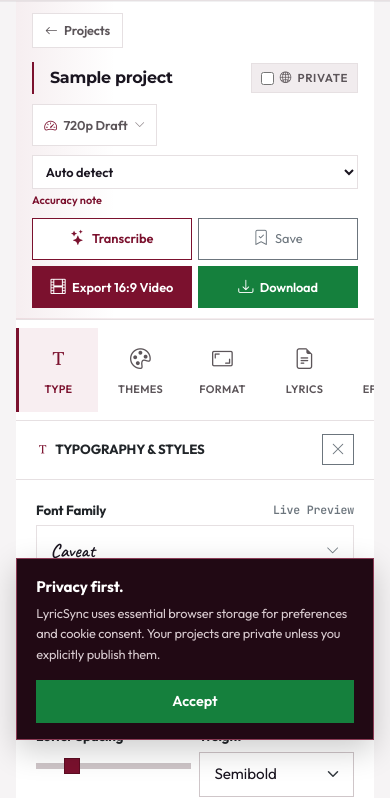
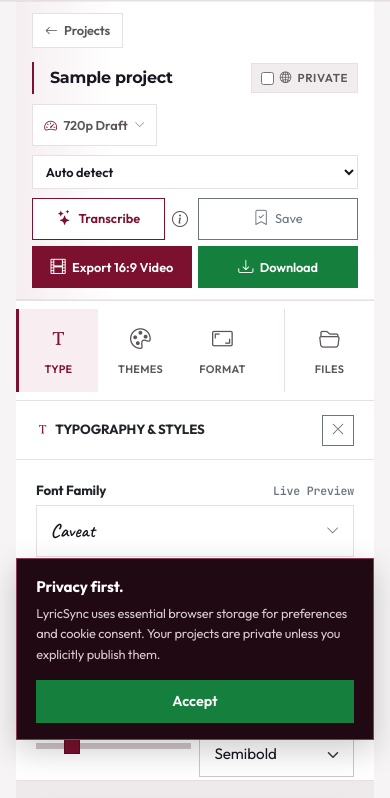
Before and after one commit to silatanui/LyricSync, a Flask app: page /editor/1 in a window 390 px wide. Shown: the part 88-886 px from the top of the page. Run offline with Flask 3, Linux system fonts and the light colour scheme; a user stored in the database is signed in; tables that the repository leaves empty hold one stand-in row (values such as "Sample post"); grey boxes marked "Sample" are stand-in pictures; data that the repository does not hold is empty; some libraries are stand-ins or nearby versions; some web fonts are replaced.

Commit message:
Fix /LyricSync download links and polish editor Files, AI busy, and privacy UX.
Co-authored-by: Cursor <cursoragent@cursor.com>

```diff
--- a/app/routes/projects.py
+++ b/app/routes/projects.py
@@ -380,6 +380,15 @@ def update_project_background(project_id: str):
             "success": False,
             "error": {"code": "PROJECT_NOT_FOUND", "message": "Project not found.", "retryable": False}
         }), 404
+    if not user_can_edit_project(current_user, project):
+        return jsonify({
+            "success": False,
+            "error": {
+                "code": "FORBIDDEN",
+                "message": "Only the project owner can change backgrounds.",
+                "retryable": False,
+            },
+        }), 403
 
     data = request.get_json() or {}
     template_id = data.get("template", "burgundy_studio").strip() or "burgundy_studio"
@@ -618,6 +627,15 @@ def upload_custom_background_video(project_id: str):
             "success": False,
             "error": {"code": "PROJECT_NOT_FOUND", "message": "Project not found.", "retryable": False}
         }), 404
+    if not user_can_edit_project(current_user, project):
+        return jsonify({
+            "success": False,
+            "error": {
+                "code": "FORBIDDEN",
+                "message": "Only the project owner can upload custom video backgrounds.",
+                "retryable": False,
+            },
+        }), 403
 
     video_file = request.files.get("video")
     if not video_file or not video_file.filename:
@@ -719,6 +737,16 @@ def list_project_files(project_id: str):
             "success": False,
             "error": {"code": "PROJECT_NOT_FOUND", "message": "Project not found.", "retryable": False}
         }), 404
+    # Library is always private to the owner — even if the project is public.
+    if not user_can_edit_project(current_user, project):
+        return jsonify({
+            "success": False,
+            "error": {
+                "code": "FORBIDDEN",
+                "message": "Project files are private to the owner.",
+                "retryable": False,
+            },
+        }), 403
 
     proj_dir = get_project_dir(project_id)
     files_dir = proj_dir / "files"
@@ -788,7 +816,8 @@ def stream_project_file(project_id: str, asset_id: str):
     project = db.session.get(Project, project_id)
     if not project:
         return "Project not found", 404
-    if not user_can_access_project(current_user, project):
+    # Never expose library assets to non-owners (public projects only share the active background).
+    if not user_can_edit_project(current_user, project):
         return "Forbidden", 403
     asset = db.session.get(MediaAsset, asset_id)
     if not asset or asset.project_id != project_id:
@@ -800,7 +829,7 @@ def stream_project_file(project_id: str, asset_id: str):
         return "File missing on disk", 404
     from app.utils.files import detect_mime_type
     response = send_file(str(path), mimetype=asset.mime_type or detect_mime_type(path), conditional=True)
-    response.headers["Cache-Control"] = "public, max-age=86400"
+    response.headers["Cache-Control"] = "private, max-age=3600"
     response.headers["Accept-Ranges"] = "bytes"
     return response
 
@@ -814,6 +843,15 @@ def apply_project_file(project_id: str, asset_id: str):
             "success": False,
             "error": {"code": "PROJECT_NOT_FOUND", "message": "Project not found.", "retryable": False}
         }), 404
+    if not user_can_edit_project(current_user, project):
+        return jsonify({
+            "success": False,
+            "error": {
+                "code": "FORBIDDEN",
+                "message": "Only the project owner can apply library files.",
+                "retryable": False,
+            },
+        }), 403
     asset = db.session.get(MediaAsset, asset_id)
     if not asset or asset.project_id != project_id:
         return jsonify({
@@ -872,6 +910,15 @@ def upload_project_file(project_id: str):
             "success": False,
             "error": {"code": "PROJECT_NOT_FOUND", "message": "Project not found.", "retryable": False}
         }), 404
+    if not user_can_edit_project(current_user, project):
+        return jsonify({
+            "success": False,
+            "error": {
+                "code": "FORBIDDEN",
+                "message": "Only the project owner can upload files to this library.",
+                "retryable": False,
+            },
+        }), 403
 
     upload = request.files.get("file") or request.files.get("image") or request.files.get("video")
     if not upload or not upload.filename:
--- a/static/css/style.css
+++ b/static/css/style.css
@@ -573,19 +573,45 @@ html[data-theme="dark"] .theme-toggle-btn .theme-icon-light {
     min-height: 34px;
 }
 
-.transcription-disclaimer-toggle {
+.editor-transcribe-group {
+    display: inline-flex;
+    align-items: center;
+    gap: 0.2rem;
+}
+
+.editor-accuracy-tip {
+    display: inline-flex;
+    align-items: center;
+    justify-content: center;
+    width: 1.85rem;
+    height: 1.85rem;
     border: 0;
+    border-radius: 999px;
     background: transparent;
+    color: var(--text-secondary);
+    padding: 0;
+    line-height: 1;
+    transition: color 0.15s ease, background 0.15s ease;
+}
+.editor-accuracy-tip:hover,
+.editor-accuracy-tip:focus {
     color: var(--brand-burgundy);
-    font-size: 0.68rem;
-    font-weight: 600;
-    text-align: left;
-    padding: 0;
-    text-decoration: none;
-}
-.transcription-disclaimer-toggle:hover {
-    color: var(--brand-burgundy-hover);
-    text-decoration: underline;
+    background: var(--brand-burgundy-light);
+    outline: none;
+}
+.editor-accuracy-tip i {
+    font-size: 1rem;
+}
+
+.editor-accuracy-popover {
+    max-width: 280px;
+    font-size: 0.78rem;
+    line-height: 1.45;
+    border: 1px solid var(--border-color);
+    box-shadow: 0 8px 24px rgba(0, 0, 0, 0.12);
+}
+.editor-accuracy-popover .popover-body {
+    color: var(--text-primary);
 }
 
 .editor-action-btn {
@@ -1777,10 +1845,29 @@ html[data-theme="dark"] .wizard-nav {
     border-right: 1px solid var(--border-color);
     display: flex;
     flex-direction: column;
-    align-items: center;
+    align-items: stretch;
     padding: 0.5rem 0;
     z-index: 90;
     user-select: none;
+    height: 100%;
+    max-height: 100%;
+    overflow: hidden;
+}
+.dock-tab-stack {
+    display: flex;
+    flex-direction: column;
+    align-items: stretch;
+    flex: 1 1 auto;
+    min-height: 0;
+    overflow-y: auto;
+    overflow-x: hidden;
+    scrollbar-width: thin;
+}
+.dock-tab-files {
+    flex: 0 0 auto;
+    margin-top: auto;
+    border-top: 1px solid var(--border-color);
+    background: var(--surface-card);
 }
 
 .dock-tab-btn {
@@ -4116,9 +4244,28 @@ html[data-theme="dark"] .active-lyric-text {
         min-width: 100%;
         max-width: none;
         flex-direction: row;
+        align-items: stretch;
         overflow-x: auto;
+        overflow-y: hidden;
+        height: auto;
+        max-height: none;
         border-right: 0;
         border-bottom: 1px solid var(--border-color);
+    }
+
+    .dock-tab-stack {
+        flex-direction: row;
+        flex: 1 1 auto;
+        overflow-x: auto;
+        overflow-y: hidden;
+    }
+
+    .dock-tab-files {
+        margin-top: 0;
+        margin-left: auto;
+        border-top: 0;
+        border-left: 1px solid var(--border-color);
+        flex: 0 0 auto;
     }
 
     .dock-tab-btn {
--- a/static/js/editor.js
+++ b/static/js/editor.js
@@ -4,6 +4,14 @@
 document.addEventListener('DOMContentLoaded', async () => {
     const workspace = document.querySelector('.editor-workspace');
     if (!workspace) return;
+
+    const accuracyTip = document.getElementById('transcriptionAccuracyTip');
+    if (accuracyTip && window.bootstrap?.Popover) {
+        bootstrap.Popover.getOrCreateInstance(accuracyTip, {
+            container: 'body',
+            sanitize: true,
+        });
+    }
 
     const projectId = workspace.getAttribute('data-project-id');
     const isAdmin = workspace.getAttribute('data-is-admin') === 'true';
@@ -495,7 +503,10 @@ document.addEventListener('DOMContentLoaded', async () => {
 
             // If a rendered video is already available, reveal header download button immediately
             if (res.has_render && downloadHeaderBtn) {
-                downloadHeaderBtn.href = res.download_url || `/api/projects/${projectId}/download`;
+                const fallbackDl = (typeof window.lyricSyncAbsoluteUrl === 'function')
+                    ? window.lyricSyncAbsoluteUrl(`/api/projects/${projectId}/download`)
+                    : `/api/projects/${projectId}/download`;
+                downloadHeaderBtn.href = res.download_url || fallbackDl;
                 downloadHeaderBtn.classList.remove('d-none');
                 downloadHeaderBtn.classList.add('d-flex');
             }
@@ -1309,6 +1320,8 @@ document.addEventListener('DOMContentLoaded', async () => {
     async function applyThemeCard(card, tid) {
         selectTemplate(tid);
         const isAiTheme = tid === 'ai_lyric_scene';
+        const aiBusy = document.getElementById('aiThemeBusy');
+        const generateBtn = document.getElementById('generateAiThemeBtn');
         const previewImage = card?.querySelector?.('img');
         if (previewImage && previewImage.src && !isAiTheme) {
             videoContainer.style.backgroundImage = `url("${previewImage.src}")`;
@@ -1316,12 +1329,18 @@ document.addEventListener('DOMContentLoaded', async () => {
         } else {
             videoContainer.classList.add('theme-preview-loading');
         }
-        if (themeApplyStatus) {
+        if (isAiTheme) {
+            videoContainer.classList.add('is-ai-painting');
+            if (aiBusy) aiBusy.classList.remove('d-none');
+            if (generateBtn) {
+                generateBtn.disabled = true;
+                generateBtn.setAttribute('aria-busy', 'true');
+            }
+            if (themeApplyStatus) themeApplyStatus.classList.add('d-none');
+        } else if (themeApplyStatus) {
             themeApplyStatus.classList.remove('d-none', 'text-danger');
             themeApplyStatus.classList.add('text-success');
-            themeApplyStatus.innerHTML = isAiTheme
-                ? '<span class="spinner-border spinner-border-sm me-1"></span> Painting AI lyric scene from your song…'
-                : '<span class="spinner-border spinner-border-sm me-1"></span> Applying theme...';
+            themeApplyStatus.innerHTML = '<span class="ai-busy-orbit me-2" aria-hidden="true" style="display:inline-block;vertical-align:-0.15rem;width:0.85rem;height:0.85rem;margin:0;"></span> Applying theme…';
         }
         const aiPromptPreview = document.getElementById('aiThemePromptPreview');
         try {
@@ -1353,7 +1372,19 @@ document.addEventListener('DOMContentLoaded', async () => {
             if (isAiTheme && (err?.code === 'IMAGE_CREDITS_EXHAUSTED' || err?.error?.code === 'IMAGE_CREDITS_EXHAUSTED')) {
                 openPremiumUpgradeModal();
             }
-            if (themeApplyStatus) {
+            if (isAiTheme && aiBusy) {
+                aiBusy.classList.remove('d-none');
+                const copy = aiBusy.querySelector('.ai-busy-copy');
+                if (copy) {
+                    copy.innerHTML = `<strong>Couldn’t finish</strong><span>${err.message || 'Generation failed. Try again.'}</span>`;
+                }
+                setTimeout(() => {
+                    aiBusy.classList.add('d-none');
+                    if (copy) {
+                        copy.innerHTML = '<strong>Generating your lyric scene</strong><span>Reading your song and painting a backdrop…</span>';
+                    }
+                }, 4500);
+            } else if (themeApplyStatus) {
                 themeApplyStatus.classList.remove('text-success');
                 themeApplyStatus.classList.add('text-danger');
                 themeApplyStatus.textContent = err.message || 'Could not apply theme';
@@ -1361,9 +1392,17 @@ document.addEventListener('DOMContentLoaded', async () => {
                 return;
             }
         } finally {
-            videoContainer.classList.remove('theme-preview-loading');
+            videoContainer.classList.remove('theme-preview-loading', 'is-ai-painting');
             videoContainer.style.backgroundImage = '';
-            if (themeApplyStatus && !themeApplyStatus.classList.contains('text-danger')) {
+            if (isAiTheme) {
+                if (aiBusy && !aiBusy.querySelector('.ai-busy-copy strong')?.textContent?.includes('Couldn’t')) {
+                    aiBusy.classList.add('d-none');
+                }
+                if (generateBtn) {
+                    generateBtn.removeAttribute('aria-busy');
+                    syncAiCreditUi(imageCreditState);
+                }
+            } else if (themeApplyStatus && !themeApplyStatus.classList.contains('text-danger')) {
                 themeApplyStatus.classList.add('d-none');
             }
         }
@@ -2725,7 +2764,9 @@ document.addEventListener('DOMContentLoaded', async () => {
                 setExportBusy(false);
                 showExportDockExpanded();
 
-                const downloadUrl = `/api/projects/${projectId}/download`;
+                const downloadUrl = (typeof window.lyricSyncAbsoluteUrl === 'function')
+                    ? window.lyricSyncAbsoluteUrl(`/api/projects/${projectId}/download`)
+                    : `/api/projects/${projectId}/download`;
                 if (downloadFinalVideoBtn) {
                     downloadFinalVideoBtn.href = downloadUrl;
                     downloadFinalVideoBtn.classList.remove('d-none');
--- a/templates/editor.html
+++ b/templates/editor.html
@@ -102,15 +102,27 @@
                     <option value="th">Thai</option>
                     <option value="tl">Tagalog</option>
                 </select>
-                <button type="button" class="transcription-disclaimer-toggle" data-bs-toggle="collapse" data-bs-target="#transcriptionDisclaimer" aria-expanded="false" aria-controls="transcriptionDisclaimer">
-                    Accuracy note
-                </button>
             </div>
 
             <div class="editor-header-actions">
+                <div class="editor-transcribe-group">
                     <button id="transcribeBtn" class="btn btn-outline-burgundy editor-action-btn">
                         <i class="bi bi-stars"></i><span>Transcribe</span>
                     </button>
+                    <button type="button"
+                            class="editor-accuracy-tip"
+                            id="transcriptionAccuracyTip"
+                            title="About transcription accuracy"
+                            aria-label="About transcription accuracy"
+                            data-bs-toggle="popover"
+                            data-bs-placement="bottom"
+                            data-bs-trigger="focus"
+                            data-bs-custom-class="editor-accuracy-popover"
+                            data-bs-html="true"
+                            data-bs-content="<strong>Best-effort transcription.</strong> Known catalog songs are strongest. Sung dialects, rare languages, and dense harmonies may be incomplete — paste official lyrics when accuracy matters.">
+                        <i class="bi bi-info-circle" aria-hidden="true"></i>
+                    </button>
+                </div>
                 <button id="saveRevisionBtn" class="btn btn-outline-secondary editor-action-btn">
                     <i class="bi bi-bookmark-check"></i><span>Save</span>
                 </button>
@@ -124,20 +136,11 @@
         </div>
     </header>
 
-    <div class="collapse border-bottom" id="transcriptionDisclaimer">
-        <div class="transcription-disclaimer px-4 py-2">
-            <strong>Disclaimer:</strong>
-            Songs outside our known-lyrics catalog are transcribed best-effort.
-            Results are stronger in major / well-supported languages; sung dialects,
-            rare languages, and dense gospel harmonies may still come back incomplete or inaccurate.
-            We can’t guarantee perfect lyrics for every track — paste the correct lyrics when accuracy matters.
-        </div>
-    </div>
-
     <!-- Studio Body: Canva-Style Left Dock & Drawer, Split Center Artboard & Right Lyrics Sheet -->
     <div class="editor-main-area d-flex flex-grow-1 overflow-hidden">
         <!-- Canva-Style Left Tool Dock (Narrow 72px Strip) -->
         <nav class="studio-left-dock" id="studioLeftDock">
+            <div class="dock-tab-stack">
                 <button type="button" class="dock-tab-btn active" data-dock-tab="typography" title="Typography & Styles">
                     <i class="bi bi-fonts"></i>
                     <span>Type</span>
@@ -158,7 +161,8 @@
                     <i class="bi bi-stars"></i>
                     <span>Effects</span>
                 </button>
-            <button type="button" class="dock-tab-btn" data-dock-tab="files" title="Project Files">
+            </div>
+            <button type="button" class="dock-tab-btn dock-tab-files" data-dock-tab="files" title="Your private project files">
                 <i class="bi bi-folder2-open"></i>
                 <span>Files</span>
             </button>
@@ -783,6 +787,13 @@
                             <button type="button" class="btn btn-sm btn-burgundy w-100" id="generateAiThemeBtn">
                                 <i class="bi bi-magic me-1"></i> Generate from lyrics
                             </button>
+                            <div id="aiThemeBusy" class="ai-busy-status d-none" role="status" aria-live="polite" aria-atomic="true">
+                                <span class="ai-busy-orbit" aria-hidden="true"></span>
+                                <div class="ai-busy-copy">
+                                    <strong>Generating your lyric scene</strong>
+                                    <span>Reading your song and painting a backdrop…</span>
+                                </div>
+                            </div>
                         </div>
 
                         <div id="aiThemeLockedState" class="ai-theme-locked d-none" role="status">
@@ -912,7 +923,7 @@
                 <!-- Panel: Project Files -->
                 <div class="drawer-panel d-none" id="drawerPanelFiles">
                     <p class="text-secondary small mb-2">
-                        Your uploaded audio, AI-generated images, uploads, and videos stay here for this project.
+                        Private to you — audio, AI scenes, uploads, and videos for this project. Nobody else can browse them.
                     </p>
                     <div class="files-upload-row mb-3">
                         <input type="file" id="projectFilesUploadInput" class="d-none" accept="image/*,video/*,.webp,.png,.jpg,.jpeg,.gif,.mp4,.mov,.webm">
```
Also changed, not shown: other parts of static/css/style.css (+94 -11 lines). Lines whose indentation alone changed are shown as unchanged.
